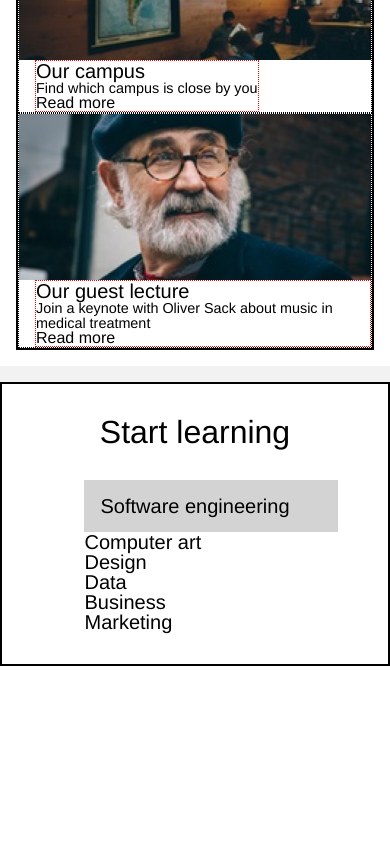
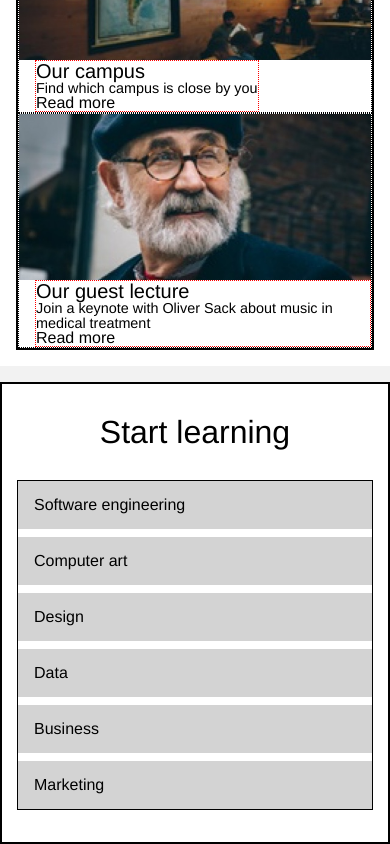
Before and after one commit to justinbaldauf/Colmar, a plain HTML site: page index.html in a window 390 px wide. Shown: the part 845-1689 px from the top of the page. Before the commit the page ends 1511 px from the top, so only its background shows below. Drawn offline with Linux system fonts and the light colour scheme.

Commit message:
3rd section mobile v2

```diff
--- a/index.html
+++ b/index.html
@@ -153,13 +153,23 @@
         </div>
         <div class="mobile">
           <div class="container">
-            <h3>Software engineering</h3>
+            <a href="#">Software engineering</a>
           </div>
-          <h3>Computer art</h3>
-          <h3>Design</h3>
-          <h3>Data</h3>
-          <h3>Business</h3>
-          <h3>Marketing</h3>
+          <div class="container">
+            <a href="#">Computer art</a>
+          </div>
+          <div class="container">
+            <a href="#">Design</a>
+          </div>
+          <div class="container">
+            <a href="#">Data</a>
+          </div>
+          <div class="container">
+            <a href="#">Business</a>
+          </div>
+          <div id="marketing" class="container">
+            <a href="#">Marketing</a>
+          </div>
         </div>
       </div>
 
--- a/style.css
+++ b/style.css
@@ -345,11 +345,14 @@ main {
 
 .third-section .mobile {
   display: none;
+  width: 100%;
+  border: 1px black solid;
 }
 
 .third-section .mobile .container {
-  width: 100%;
+  width: auto;
   padding: 1rem;
+  margin-bottom: .5rem;
   background-color: LightGrey;
 }
 
@@ -368,4 +371,8 @@ main {
   .third-section .mobile {
     display: block;
   }
+
+  #marketing {
+    margin-bottom: 0;
+  }
 }
```
